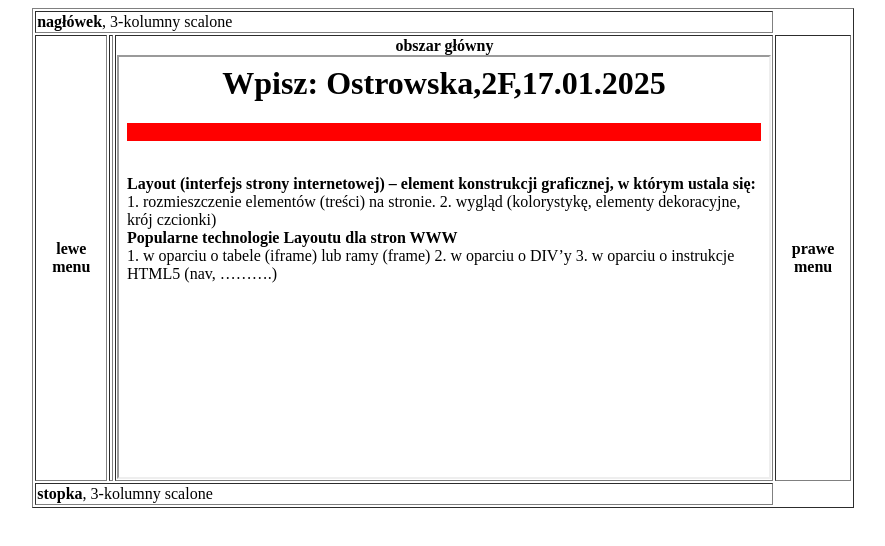
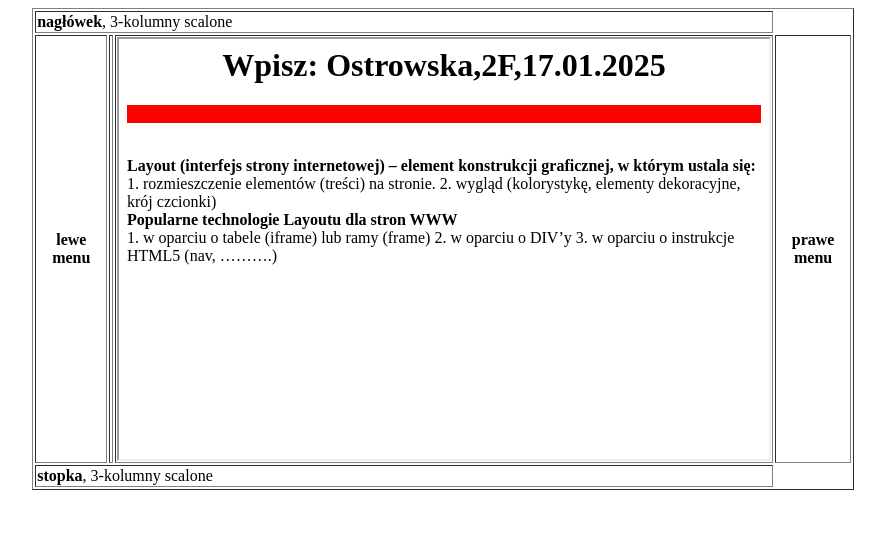
Before and after one commit to JulkaOstrowska1/Zadanie2, a plain HTML site: page index.html in a window 1280 px wide. Shown: the whole page, without its empty margins (197-1082 px from the left). Drawn offline with Linux system fonts and the light colour scheme.

Commit message:
Update index.html

```diff
--- a/index.html
+++ b/index.html
@@ -14,7 +14,7 @@
  </td>
  <td align=center>
  <b>
-  <td align=center>  <b>obszar główny</b>
+  <td align=center>
     <iframe width=650 height=420 name="obszar_glowny" src="glowny_ostrowska.html" border="0" scrolling="no"></iframe>
  </td>
  </td>
```
